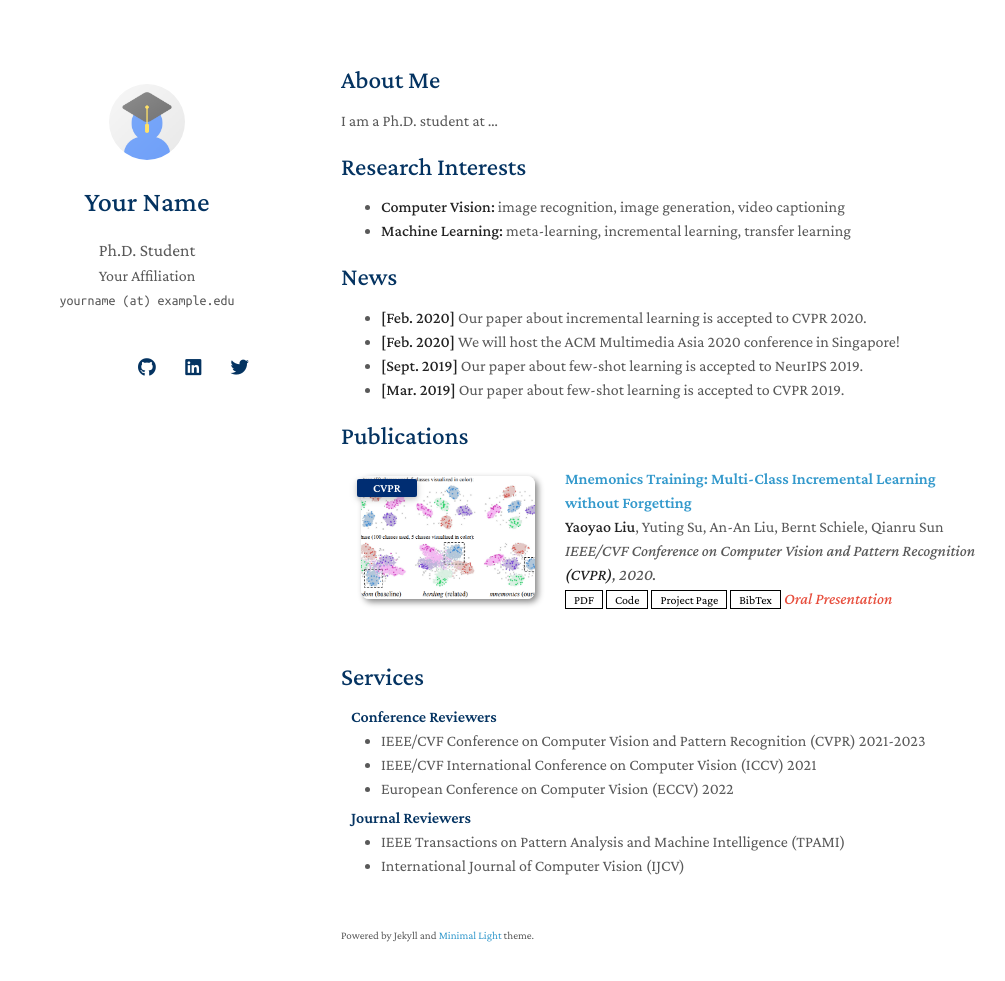
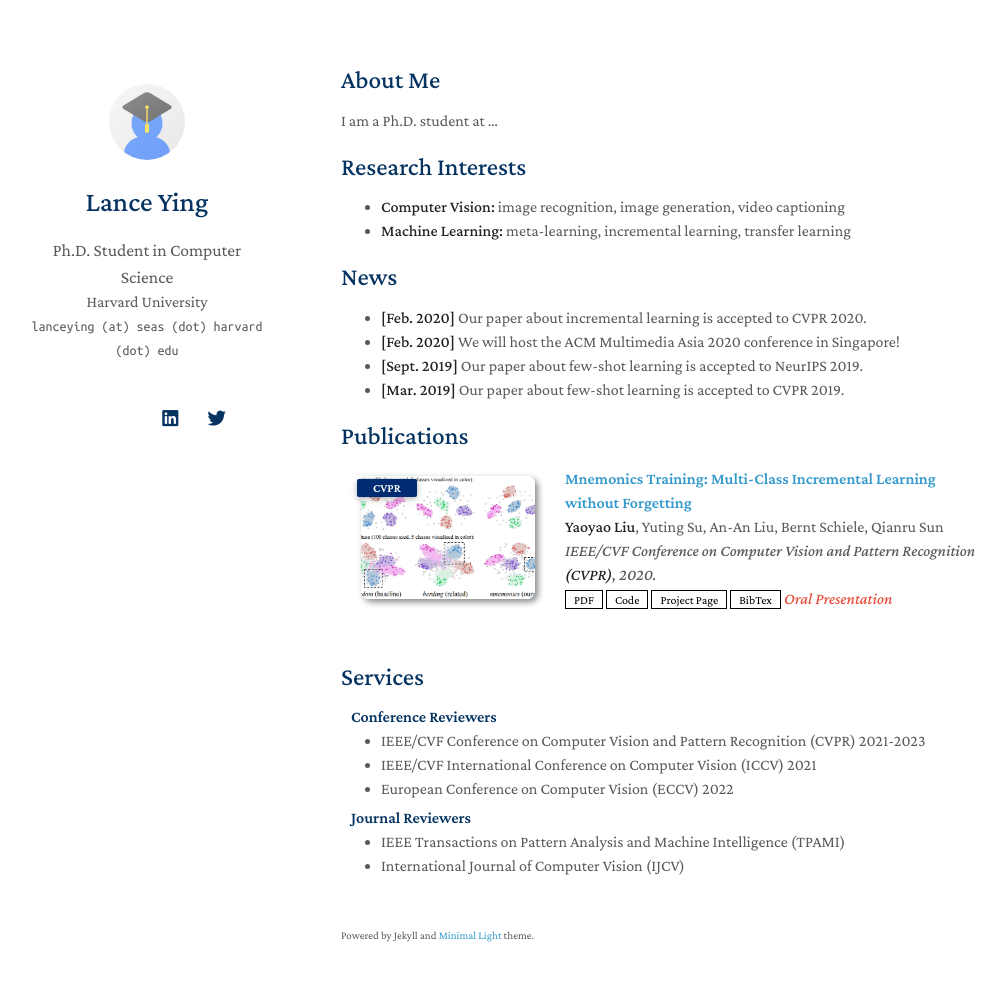
Before and after one commit to lance-ying/lance-ying.github.io, a Jekyll site: the page built from index.md, in a window 1280 px wide and 1016 px high. Shown: the top 981 px of the window, without its empty margins (129-1134 px from the left). Built offline with Jekyll 4.4.1, drawn with Linux system fonts in a browser that asks for light colours; nearby versions of some CDN libraries; a style sheet for code colours, icons or effects is not loaded; our own code applies the rules of GitHub Pages for plain Markdown files.

Commit message:
Update _config.yml

```diff
--- a/_config.yml
+++ b/_config.yml
@@ -1,20 +1,19 @@
 # Basic Information
-title: Your Name
-position: Ph.D. Student
-affiliation: Your Affiliation
-email: yourname (at) example.edu
+title: Lance Ying
+position: Ph.D. Student in Computer Science
+affiliation: Harvard University
+email: lanceying (at) seas (dot) harvard (dot) edu
 
 # Search Engine Optimization (SEO)
 # The following information is used to improve the website traffic from search engines, e.g., Google.
 keywords: minimal light
-description: The Minimal Light is a simple and elegant jekyll theme for academic personal homepage.
+description: Lance Ying Academic Page.
 canonical: https://minimal-light-theme.yliu.me/
 
 # Links
 # If you don't need one of them, you may delete the corresponding line.
 google_scholar: https://scholar.google.com/
 cv_link: assets/files/curriculum_vitae.pdf
-github_link: https://github.com/
 linkedin: https://www.linkedin.com/
 twitter: https://twitter.com/
 
```
